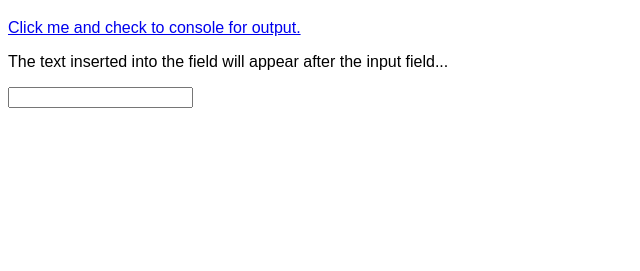
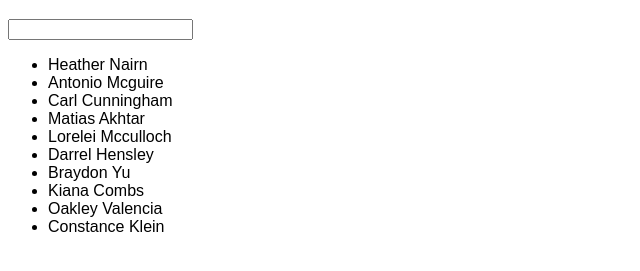
Before and after one commit to andreasgottardi/myreactlearning, a plain HTML site: page src/index.html in a window 1280 px wide. Shown: the part 61-332 px from the top of the page, without its empty margins (0-640 px from the left). Drawn offline with Linux system fonts and the light colour scheme.

Commit message:
Random names added, file cleaned up.

```diff
--- a/src/index.html
+++ b/src/index.html
@@ -12,14 +12,18 @@
 <body>
 	<div id="global"></div>
 	<script type="text/javascript">
+
 		const data = [
-			"Siri",
-			"Alexa",
-			"Google",
-			"Facebook",
-			"Twitter",
-			"Linkedin",
-			"Sinkedin"
+			{"firstname": "Heather", "surname": "Nairn"},
+			{"firstname": "Antonio", "surname": "Mcguire"},
+			{"firstname": "Carl", "surname": "Cunningham"},
+			{"firstname": "Matias", "surname": "Akhtar"},
+			{"firstname": "Lorelei", "surname": "Mcculloch"},
+			{"firstname": "Darrel", "surname": "Hensley"},
+			{"firstname": "Braydon", "surname": "Yu"},
+			{"firstname": "Kiana", "surname": "Combs"},
+			{"firstname": "Oakley", "surname": "Valencia"},
+			{"firstname": "Constance", "surname": "Klein"}
 		];
 
 		var searchterm = "";
@@ -28,34 +32,32 @@
 			console.log('The link was clicked.');
 		}
 
-		function handleInput() {
-			searchterm = document.getElementById('myinputfield').value;
-			const results = data.filter(person =>
-				person.toLowerCase().includes(searchterm)
-			);
-			ReactDOM.render(
-				React.createElement("ul", null,
-					results.map(
-						function(listValue){
-							return React.createElement("li", null, listValue);
-						}
-					)
-				), document.getElementById('content')
-			);
+		function generateResult(localdata){
+			return React.createElement("ul", null,
+				localdata.map(
+							function(listValue){
+								return React.createElement("li", null, listValue.firstname + " " + listValue.surname);
+							}
+						)
+					);
 		}
 
-		const list =
-			React.createElement('div', { id: 'mytest', class: 'formatting1' }, [
+		function handleInput() {
+			searchterm = document.getElementById('myinputfield').value.toLowerCase();
+			const results = data.filter(person =>
+				person.surname.toLowerCase().includes(searchterm) || person.firstname.toLowerCase().includes(searchterm)
+			);
+			ReactDOM.render(generateResult(results), document.getElementById('content'));
+		}
+
+		const list = React.createElement('div', { id: 'mytest', class: 'formatting1' }, [
 				React.createElement('h1', {}, 'My react learning example'),
-				React.createElement('a', { href: '#', onClick: this.handleClick.bind() }, 'Click me and check to console for output.'),
-				React.createElement('br'),
-				React.createElement('p', {}, 'The text inserted into the field will appear after the input field...'),
 				React.createElement('input', { id: 'myinputfield', onChange: this.handleInput.bind() }),
-				React.createElement('br'),
-				React.createElement('br'),
-				React.createElement('div', {id: 'content'})
+				React.createElement('div', {id: 'content'},
+				generateResult(data)
+				)
 			]
-			);
+		);
 
 		ReactDOM.render(
 			list,
```
